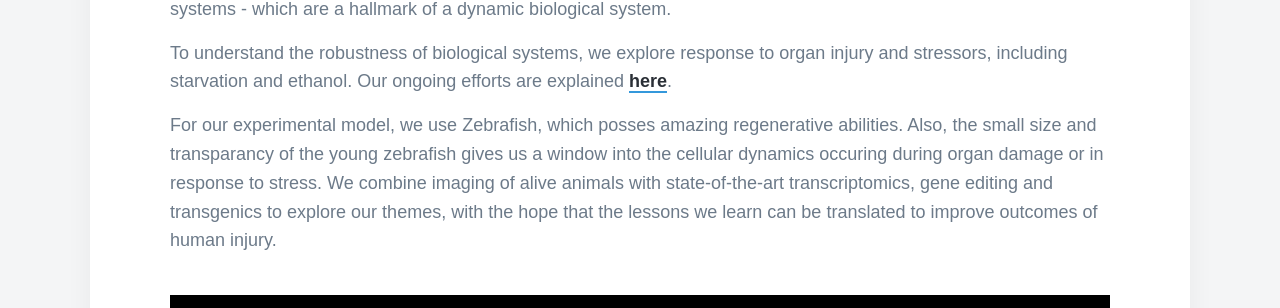
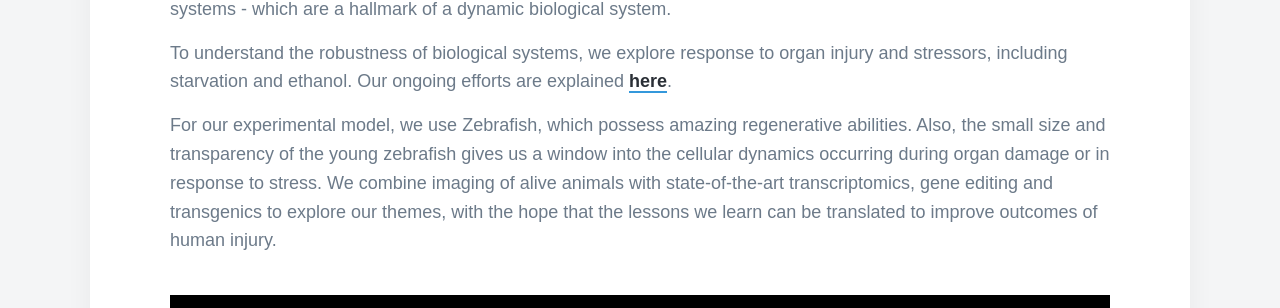
Before and after one commit to sumeetpalsingh/sumeetpalsingh.github.io, a Jekyll site: the page built from index.html, in a window 1280 px wide. Shown: the part 849-1157 px from the top of the page. Built offline with Jekyll 4.4.1, drawn with Linux system fonts in a browser that asks for light colours; nearby versions of some CDN libraries; some web fonts are replaced.

Commit message:
Update index.html

```diff
--- a/index.html
+++ b/index.html
@@ -40,7 +40,7 @@ featured_image: /images/covers/Regeneratorstein.jpg
             </p>
 
             <p>
-            For our experimental model, we use Zebrafish, which posses amazing regenerative abilities. Also, the small size and transparancy of the young zebrafish gives us a window into the cellular dynamics occuring during organ damage or in response to stress. We combine imaging of alive animals with state-of-the-art transcriptomics, gene editing and transgenics to explore our themes, with the hope that the lessons we learn can be translated to improve outcomes of human injury.
+            For our experimental model, we use Zebrafish, which possess amazing regenerative abilities. Also, the small size and transparency of the young zebrafish gives us a window into the cellular dynamics occurring during organ damage or in response to stress. We combine imaging of alive animals with state-of-the-art transcriptomics, gene editing and transgenics to explore our themes, with the hope that the lessons we learn can be translated to improve outcomes of human injury.
             </p>
 
             <div class="gallery" data-columns="1">
```
